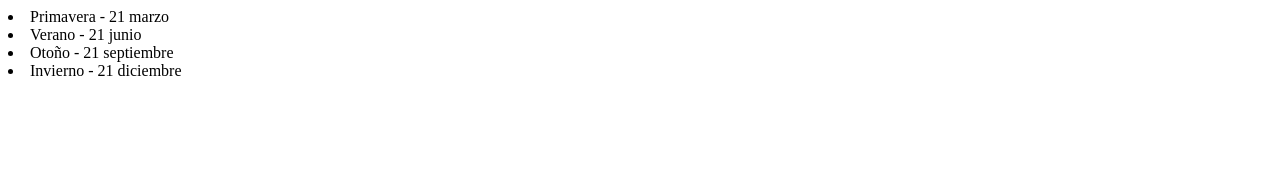
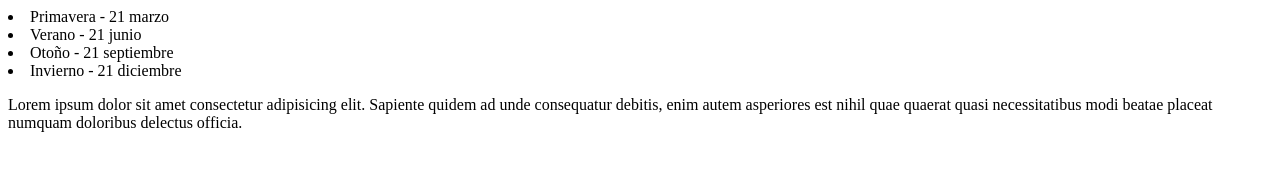
Before and after one commit to AndresP115/youtube-git, a plain HTML site: page index.html in a window 1280 px wide. Drawn offline with Linux system fonts and the light colour scheme.

```diff
--- a/index.html
+++ b/index.html
@@ -13,5 +13,8 @@
         <li>Otoño - 21 septiembre</li>
         <li>Invierno - 21 diciembre</li>
     </lo>
+    <p>
+        Lorem ipsum dolor sit amet consectetur adipisicing elit. Sapiente quidem ad unde consequatur debitis, enim autem asperiores est nihil quae quaerat quasi necessitatibus modi beatae placeat numquam doloribus delectus officia.
+    </p>
 </body>
 </html>
```
Also changed, not shown: 2 other files.
